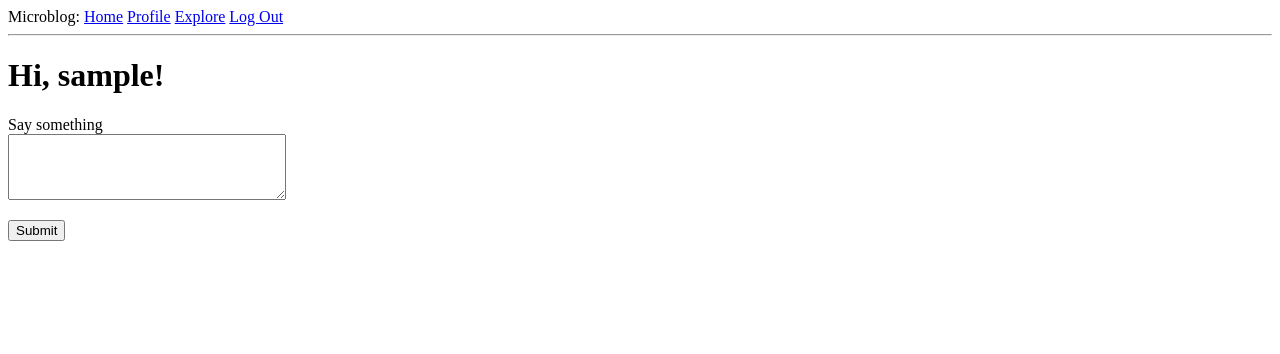
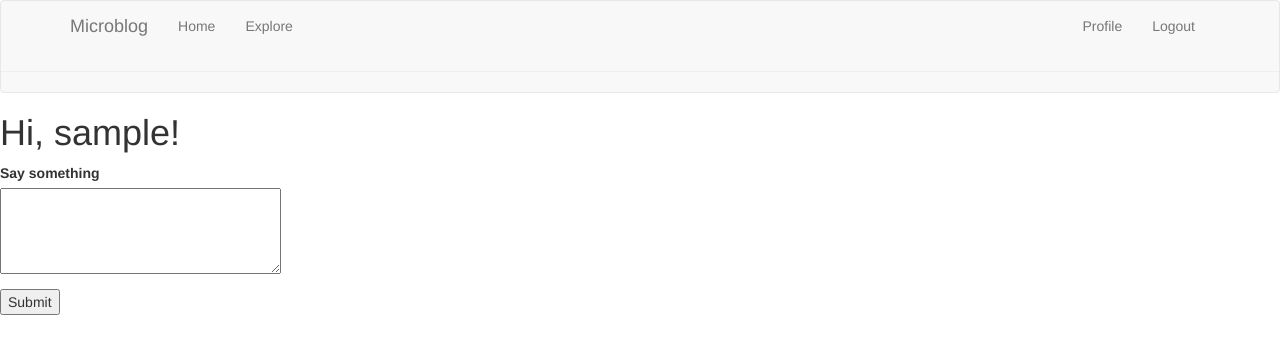
Before and after one commit to hamletv/Blurb, a Flask app: page / in a window 1280 px wide. Shown: the top 354 px of the page. Run offline with Flask 2, Linux system fonts and the light colour scheme; the visitor is signed in with stand-in values (Sample User, id 1); data comes from the database, SQL or seed files in the repository; data that the repository does not hold is empty; some libraries are stand-ins or nearby versions.

Commit message:
bootstrap extension added, optimized base html template

```diff
--- a/app/templates/base.html
+++ b/app/templates/base.html
@@ -1,35 +1,51 @@
-<!DOCTYPE html>
-<html lang="en" dir="ltr">
-  <head>
-    {% if title %}
-    <meta charset="utf-8">
-    <title>{{ title }} - Microblog</title>
+{% extends 'bootstrap/base.html' %}
+
+{% block title %}
+  {% if title %}{{ title }} - Microblog {% else %} Welcome to Microblog {% endif %}
+{% endblock %}
+
+{% block navbar %}
+<nav class="navbar navbar-default">
+      <div class="container">
+          <div class="navbar-header">
+              <button type="button" class="navbar-toggle collapsed" data-toggle="collapse" data-target="#bs-example-navbar-collapse-1" aria-expanded="false">
+                  <span class="sr-only">Toggle navigation</span>
+                  <span class="icon-bar"></span>
+                  <span class="icon-bar"></span>
+                  <span class="icon-bar"></span>
+              </button>
+              <a class="navbar-brand" href="{{ url_for('index') }}">Microblog</a>
+          </div>
+          <div class="collapse navbar-collapse" id="bs-example-navbar-collapse-1">
+              <ul class="nav navbar-nav">
+                  <li><a href="{{ url_for('index') }}">Home</a></li>
+                  <li><a href="{{ url_for('explore') }}">Explore</a></li>
+              </ul>
+              <ul class="nav navbar-nav navbar-right">
+                  {% if current_user.is_anonymous %}
+                  <li><a href="{{ url_for('login') }}">Login</a></li>
                   {% else %}
-    <title>Welcome to Microblog</title>
+                  <li><a href="{{ url_for('user', username=current_user.username) }}">Profile</a></li>
+                  <li><a href="{{ url_for('logout') }}">Logout</a></li>
                   {% endif %}
-  </head>
-  <body>
-    <div>
-      Microblog:
-      <a href="{{url_for('index')}}">Home</a>
-      {% if current_user.is_anonymous %}
-      <a href="{{url_for('login')}}">Log In</a>
-      {% else %}
-      <a href="{{ url_for('user', username=current_user.username) }}">Profile</a>
-      <a href="{{ url_for('explore') }}">Explore</a>
-      <a href="{{url_for('logout')}}">Log Out</a>
-      {% endif %}
+              </ul>
+          </div>
       </div>
       <hr>
+  </nav>
+{% endblock %}
+
+{% block content %}
+    <div class="container">
       {% with messages = get_flashed_messages() %}
       {% if messages %}
-    <ul>
         {% for message in messages %}
-      <li>{{ message }}</li>
+          <div class="alert alert-info" role="alert">
+            {{ message }}
+          </div>
         {% endfor %}
-    </ul>
       {% endif %}
       {% endwith %}
-    {% block content %}{% endblock %}
-  </body>
-</html>
+      {% block app_content %}{% endblock %}
+    </div>
+{% endblock %}
```
Also changed, not shown: app/__init__.py (+4 -3 lines). Lines whose indentation alone changed are shown as unchanged.
